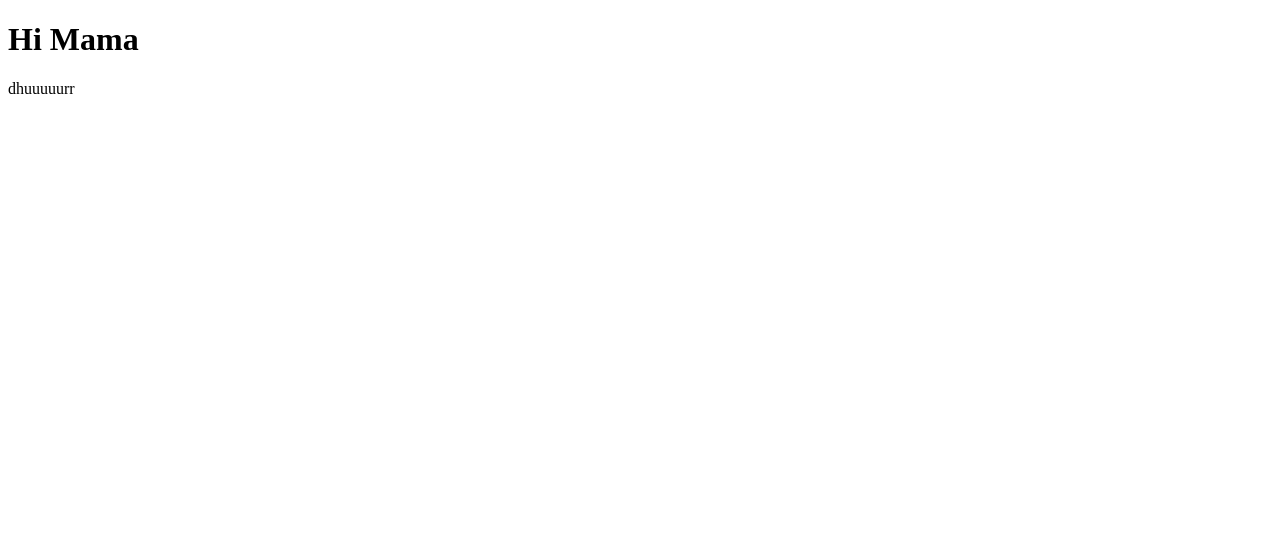
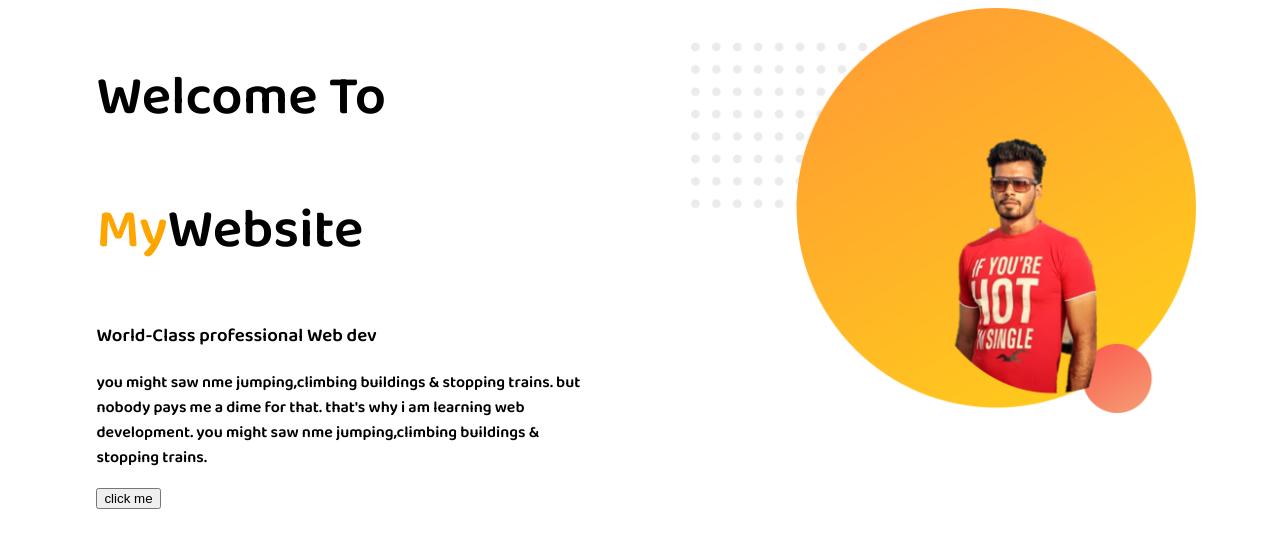
Before and after one commit to AkashRockz/my_portfolio, a plain HTML site: page index.html in a window 1280 px wide. Drawn offline with Linux system fonts and the light colour scheme.

Commit message:
image setup

```diff
--- a/index.html
+++ b/index.html
@@ -3,10 +3,23 @@
 <head>
     <meta charset="UTF-8">
     <meta name="viewport" content="width=device-width, initial-scale=1.0">
-    <title>Document</title>
+    <title>my website </title>
+    <link href="https://fonts.googleapis.com/css2?family=Baloo+2:wght@600&display=swap" rel="stylesheet">
+    <link rel="stylesheet" href="style.css">
 </head>
 <body>
-    <h1>Hi Mama</h1>
-    <p>dhuuuuurr</p>
+   <section>
+    <div class="half-width">
+        <h1>Welcome To </h1>
+        <h1> <span class="color">My</span>Website</h1>
+        <h3>World-Class professional Web dev</h3>
+        <p>you might saw nme jumping,climbing buildings & stopping trains. but nobody pays me a dime for that. that's why i am learning web development. you might saw nme jumping,climbing buildings & stopping trains. </p>
+        <button>click me</button>
+    </div>
+
+ <div class="half-width">
+     <img src="images/image 11.png"    >
+ </div>
+   </section>
 </body>
 </html>
--- /dev/null
+++ b/style.css
@@ -0,0 +1,20 @@
+body{
+    font-family: 'Baloo 2', cursive;
+}
+h1{
+    font-size: 55px;
+}
+.color{
+    color:orange;
+}
+
+    .half-width{
+        width:40%;
+        float: left;
+        margin-left: 5%;
+        padding-left: 2%;
+
+    }
+    .half-width img{
+        width: 100%;
+    }
```
Also changed, not shown: images/IMG-20200210-WA0000.jpg (added), images/dream-bg.png (added), images/exp-bg.png (added), images/image 11.png (added), images/jhankar.png (added), images/jhankar2.png (added), images/my-bg.png (added), images/my-bg2.png (added), images/top-banner.png (added).
